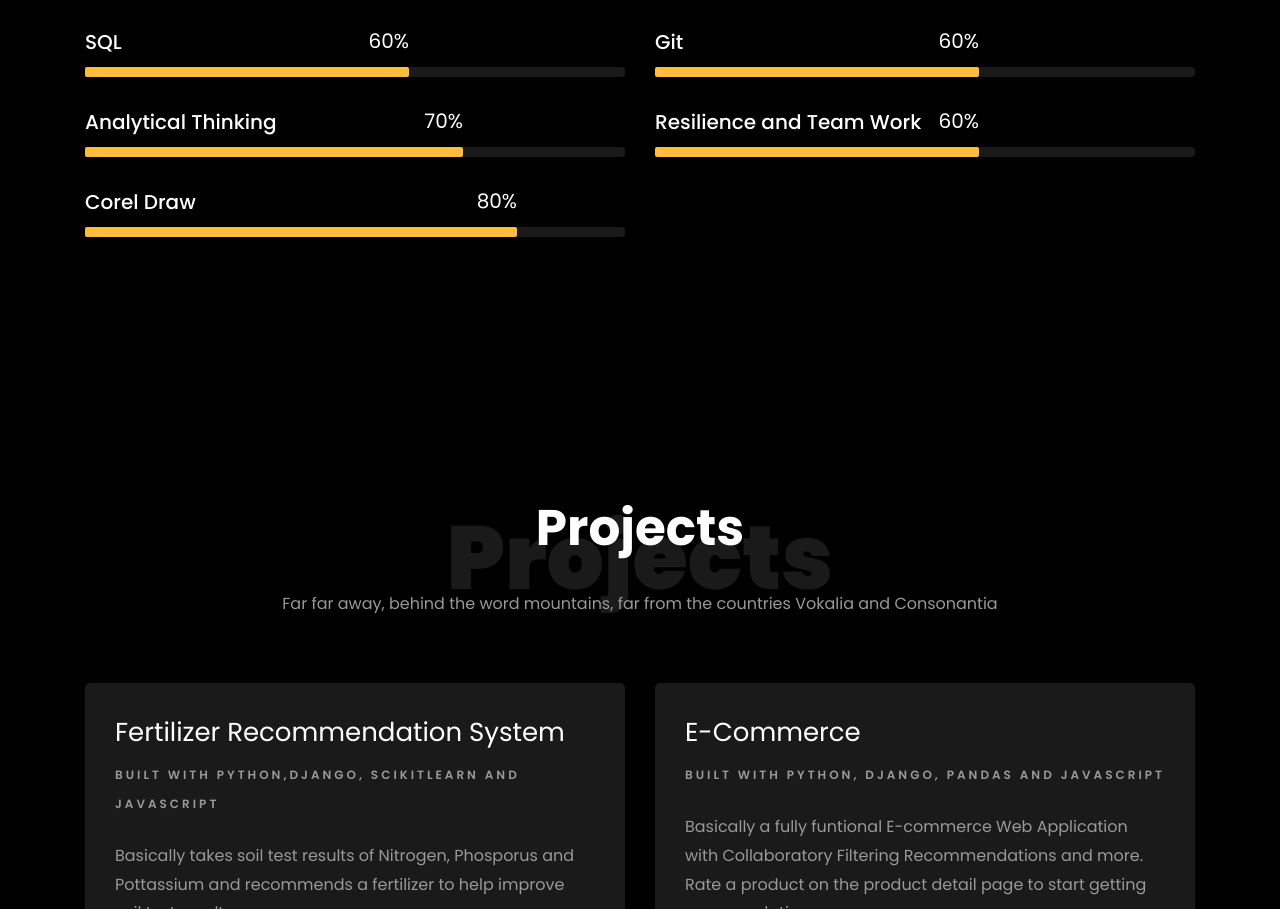
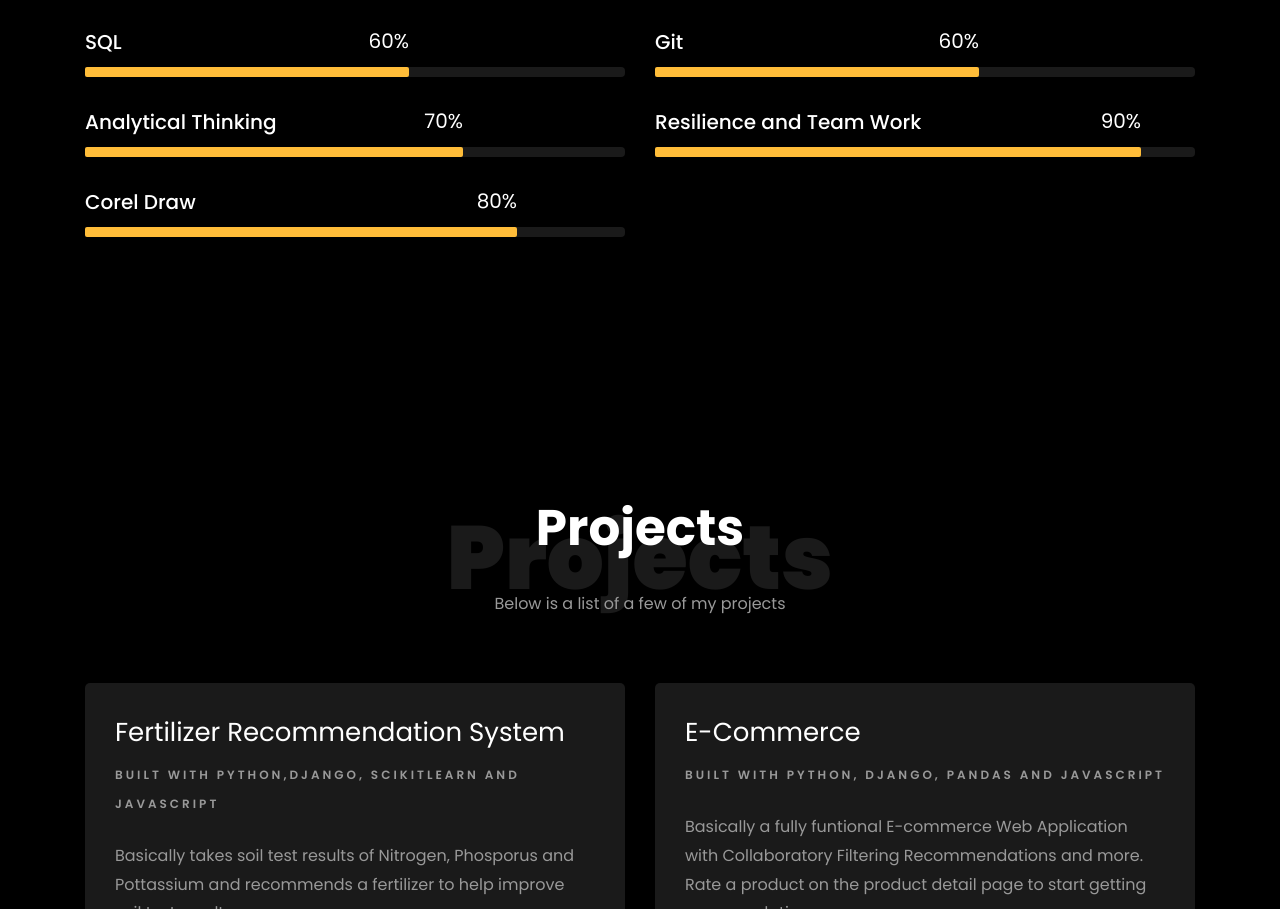
Before and after one commit to yilaveisaac/yilaveisaac.github.io, a plain HTML site: page index.html in a window 1280 px wide. Shown: the part 4922-5831 px from the top of the page. Drawn offline with Linux system fonts and the light colour scheme; files whose address does not match are found by name.

Commit message:
more changes

```diff
--- a/index.html
+++ b/index.html
@@ -404,9 +404,9 @@
 						<div class="progress-wrap ftco-animate">
 							<h3>Resilience and Team Work</h3>
 							<div class="progress">
-							 	<div class="progress-bar color-6" role="progressbar" aria-valuenow="60"
-							  	aria-valuemin="0" aria-valuemax="100" style="width:60%">
-							    <span>60%</span>
+							 	<div class="progress-bar color-6" role="progressbar" aria-valuenow="90"
+							  	aria-valuemin="0" aria-valuemax="100" style="width:90%">
+							    <span>90%</span>
 							  	</div>
 							</div>
 						</div>
@@ -433,7 +433,7 @@
           <div class="col-md-12 heading-section text-center ftco-animate">
           	<h1 class="big big-2">Projects</h1>
             <h2 class="mb-4">Projects</h2>
-            <p>Far far away, behind the word mountains, far from the countries Vokalia and Consonantia</p>
+            <p>Below is a list of a few of my projects</p>
           </div>
         </div>
 		<div class="row">
```
